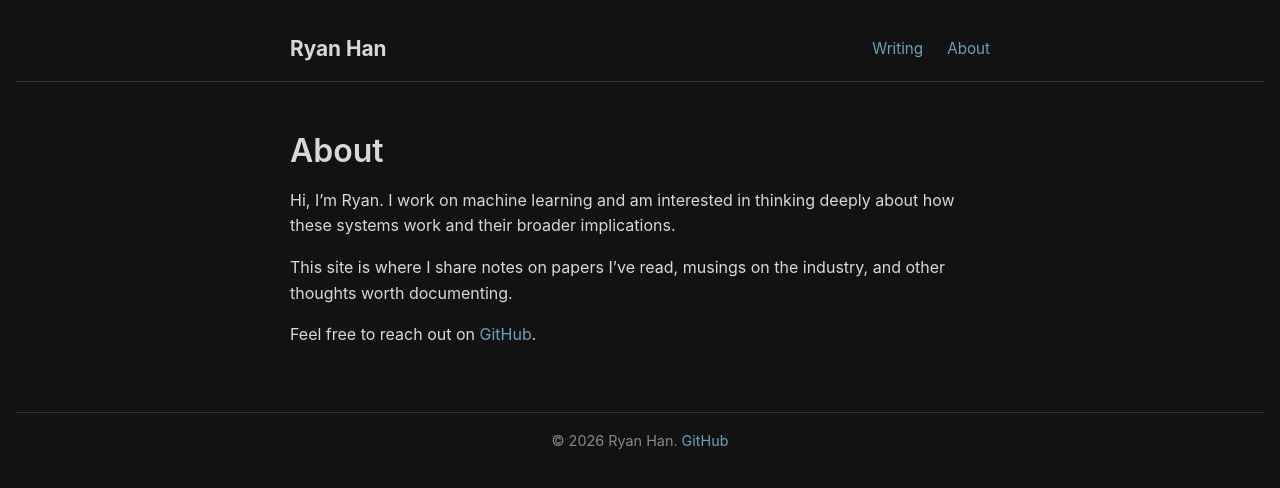
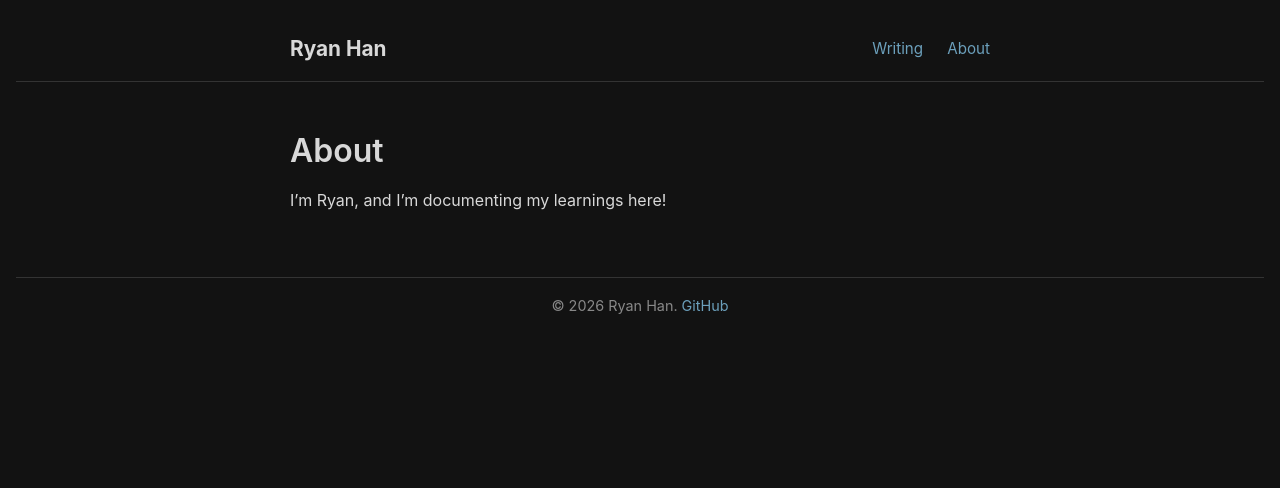
Before and after one commit to ryan99han/ryan99han.github.io, a Jekyll site: the page built from about.md, in a window 1280 px wide. Shown: the top 488 px of the page. Built offline with Jekyll 4.4.1, drawn with Linux system fonts in a browser that asks for light colours.

Commit message:
Update about section.

```diff
--- a/about.md
+++ b/about.md
@@ -6,8 +6,4 @@ permalink: /about/
 
 # About
 
-Hi, I'm Ryan. I work on machine learning and am interested in thinking deeply about how these systems work and their broader implications.
-
-This site is where I share notes on papers I've read, musings on the industry, and other thoughts worth documenting.
-
-Feel free to reach out on [GitHub](https://github.com/ryan99han).
+I'm Ryan, and I'm documenting my learnings here!
```
